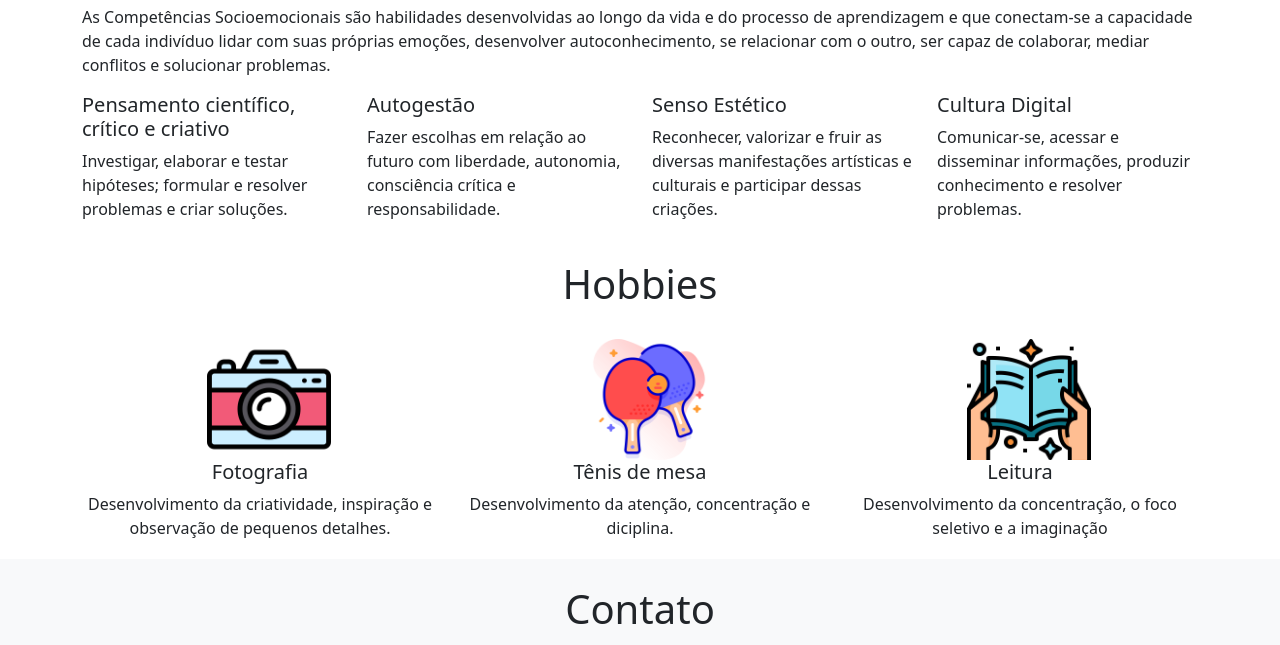
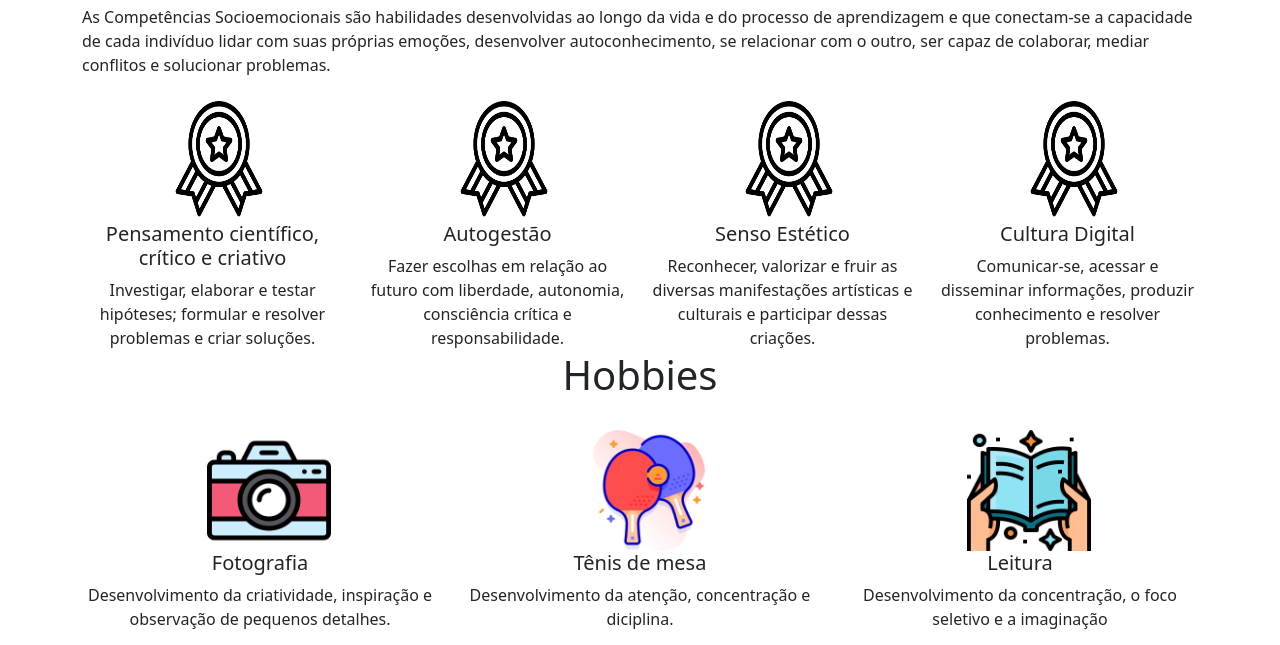
Before and after one commit to Marianybim/Curriculo, a plain HTML site: page index.html in a window 1280 px wide. Shown: the part 2213-2858 px from the top of the page. Drawn offline with nearby package versions, Linux system fonts and the light colour scheme.

Commit message:
Add files via upload

```diff
--- a/index.html
+++ b/index.html
@@ -169,20 +169,24 @@
           <p>As Competências Socioemocionais são habilidades desenvolvidas ao longo da vida e do processo de aprendizagem e que conectam-se a capacidade de cada indivíduo lidar com suas próprias emoções, desenvolver autoconhecimento, se relacionar com o outro,  ser capaz de colaborar, mediar conflitos e solucionar problemas.</p>
         </div>
 
-        <div class="row">
+        <div class="row text-center">
           <div class="col-md-3">
+            <img src="img/medalha.png" class="icon" alt="">
             <h5>Pensamento científico, crítico e criativo</h5>
             <p>Investigar, elaborar e testar hipóteses; formular e resolver problemas e criar soluções.</p>
           </div>
           <div class="col-md-3">
+            <img src="img/medalha.png"class="icon" alt="">
             <h5>Autogestão</h5>
             <p>Fazer escolhas em relação ao futuro com liberdade, autonomia, consciência crítica e responsabilidade.</p>
           </div>
           <div class="col-md-3">
+            <img src="img/medalha.png"class="icon" alt="">
             <h5>Senso Estético</h5>
             <p>Reconhecer, valorizar e fruir as diversas manifestações artísticas e culturais e participar dessas criações.</p>
           </div>
           <div class="col-md-3">
+            <img src="img/medalha.png" class="icon" alt="">
             <h5>Cultura Digital</h5>
             <p>Comunicar-se, acessar e disseminar
 informações, produzir conhecimento e
```
Also changed, not shown: img/medalha.png (added).
